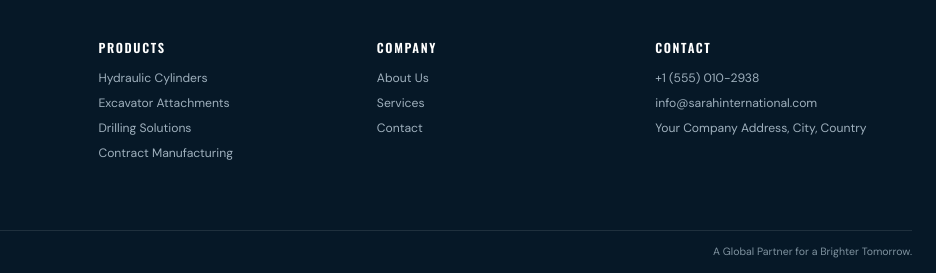
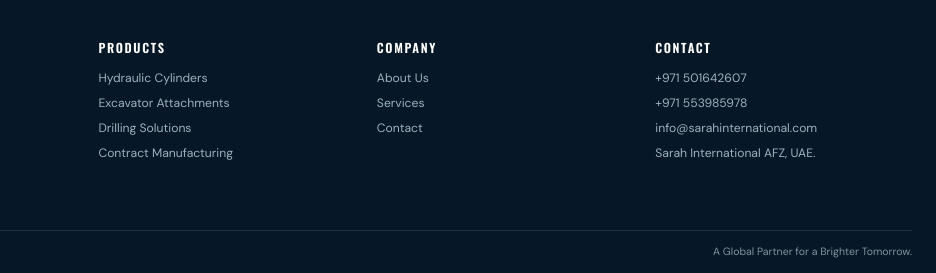
Before and after one commit to thakshitha08/sarah-international, a plain HTML site: page index.html in a window 1280 px wide. Shown: the part 1636-1909 px from the top of the page, 344-1280 px from the left. Drawn offline with nearby package versions, Linux system fonts and the light colour scheme.

Commit message:
Update contact numbers and address in footer

```diff
--- a/index.html
+++ b/index.html
@@ -139,9 +139,10 @@
       <div class="footer-col">
         <h5>Contact</h5>
         <ul>
-          <li>+1 (555) 010-2938</li>
+          <li>+971 501642607</li>
+          <li>+971 553985978</li>
           <li>info@sarahinternational.com</li>
-          <li>Your Company Address, City, Country</li>
+          <li>Sarah International AFZ, UAE.</li>
         </ul>
       </div>
     </div>
```
